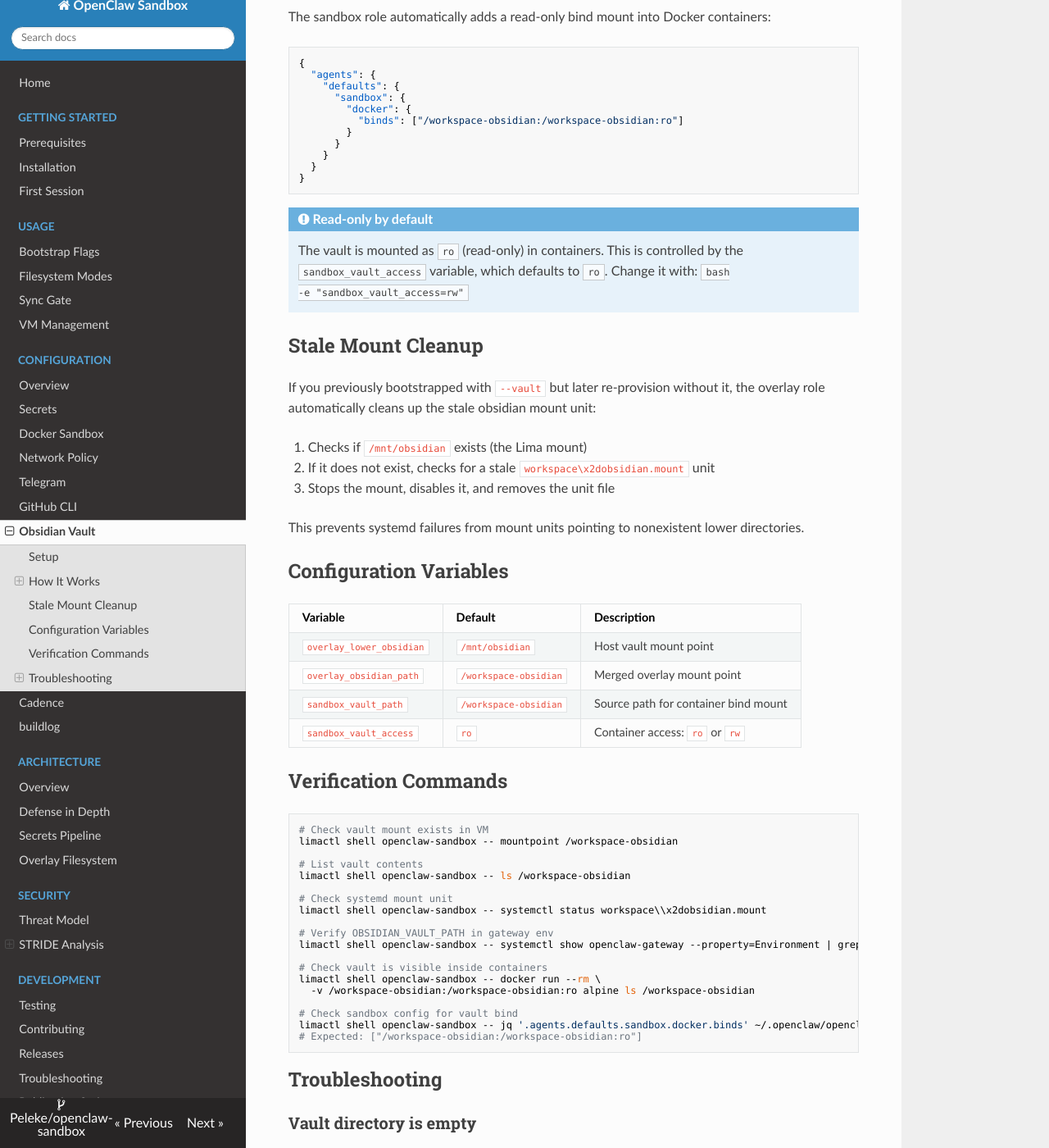
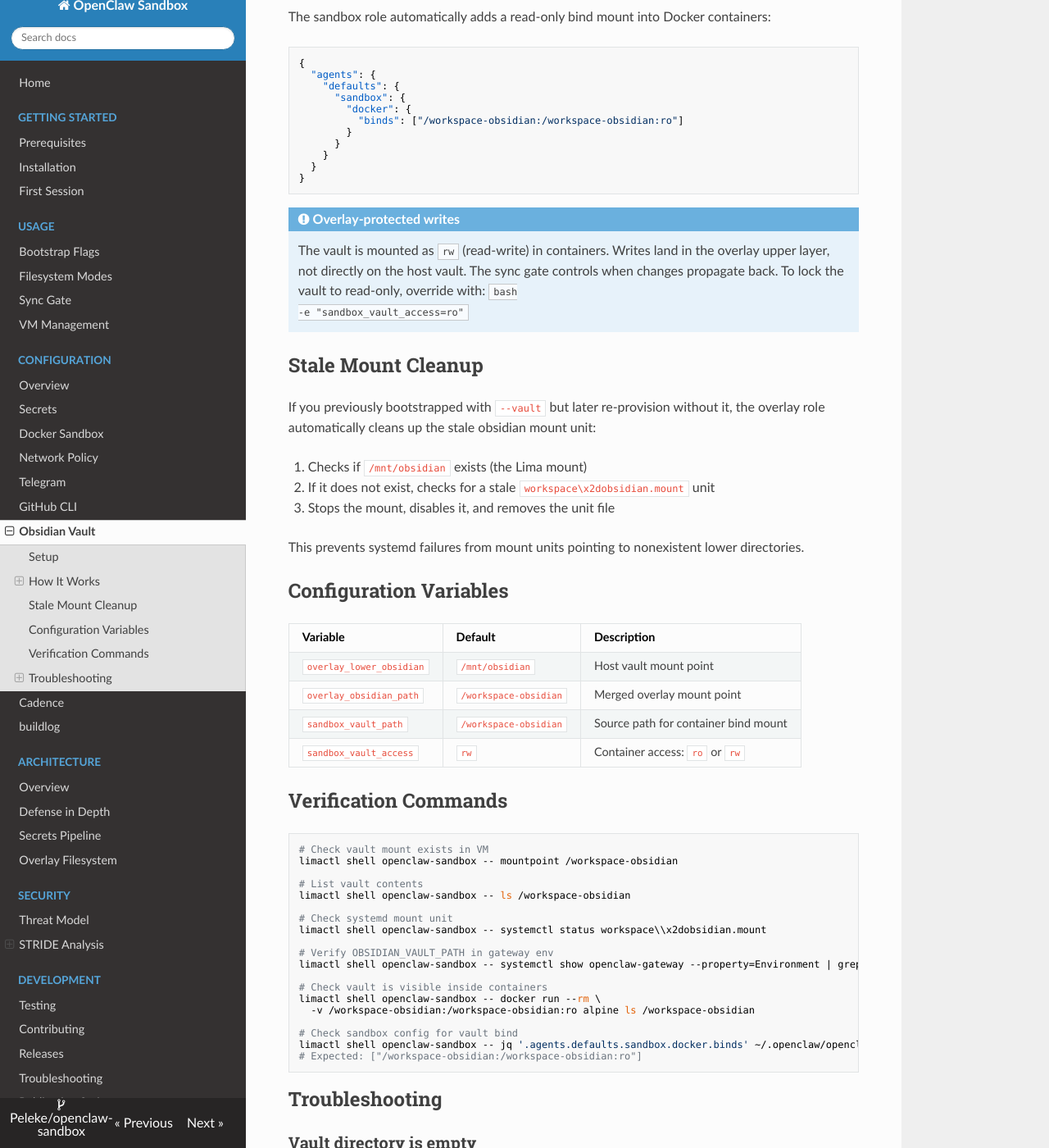
Before and after one commit to Peleke/openclaw-sandbox, an MkDocs documentation site: the page built from docs/configuration/obsidian-vault.md, in a window 1280 px wide and 1400 px high, scrolled down 1279 px. Shown: the whole window at 82% size. Built offline with MkDocs 1.6.1, drawn with Linux system fonts in a browser that asks for light colours; nearby versions of some CDN libraries.

Commit message:
fix(sandbox): change vault access default from ro to rw
The overlay upper layer already protects the host vault — writes from
containers land in the overlay, not on the host directly. The sync gate
controls propagation. Read-only default was preventing agents from
writing to the Obsidian workspace entirely.

Co-Authored-By: Claude Opus 4.6 <noreply@anthropic.com>

````diff
--- a/docs/configuration/obsidian-vault.md
+++ b/docs/configuration/obsidian-vault.md
@@ -61,10 +61,10 @@ The sandbox role automatically adds a read-only bind mount into Docker container
 }
 ```
 
-!!! note "Read-only by default"
-    The vault is mounted as `ro` (read-only) in containers. This is controlled by the `sandbox_vault_access` variable, which defaults to `ro`. Change it with:
+!!! note "Overlay-protected writes"
+    The vault is mounted as `rw` (read-write) in containers. Writes land in the overlay upper layer, not directly on the host vault. The sync gate controls when changes propagate back. To lock the vault to read-only, override with:
     ```bash
-    -e "sandbox_vault_access=rw"
+    -e "sandbox_vault_access=ro"
     ```
 
 ## Stale Mount Cleanup
@@ -84,7 +84,7 @@ This prevents systemd failures from mount units pointing to nonexistent lower di
 | `overlay_lower_obsidian` | `/mnt/obsidian` | Host vault mount point |
 | `overlay_obsidian_path` | `/workspace-obsidian` | Merged overlay mount point |
 | `sandbox_vault_path` | `/workspace-obsidian` | Source path for container bind mount |
-| `sandbox_vault_access` | `ro` | Container access: `ro` or `rw` |
+| `sandbox_vault_access` | `rw` | Container access: `ro` or `rw` |
 
 ## Verification Commands
 
````
Also changed, not shown: README.md (+1 -1 lines), docs/architecture/defense-in-depth.md (+1 -1 lines), docs/configuration/docker-sandbox.md (+1 -1 lines), docs/configuration/overview.md (+1 -1 lines), 2 other files.
